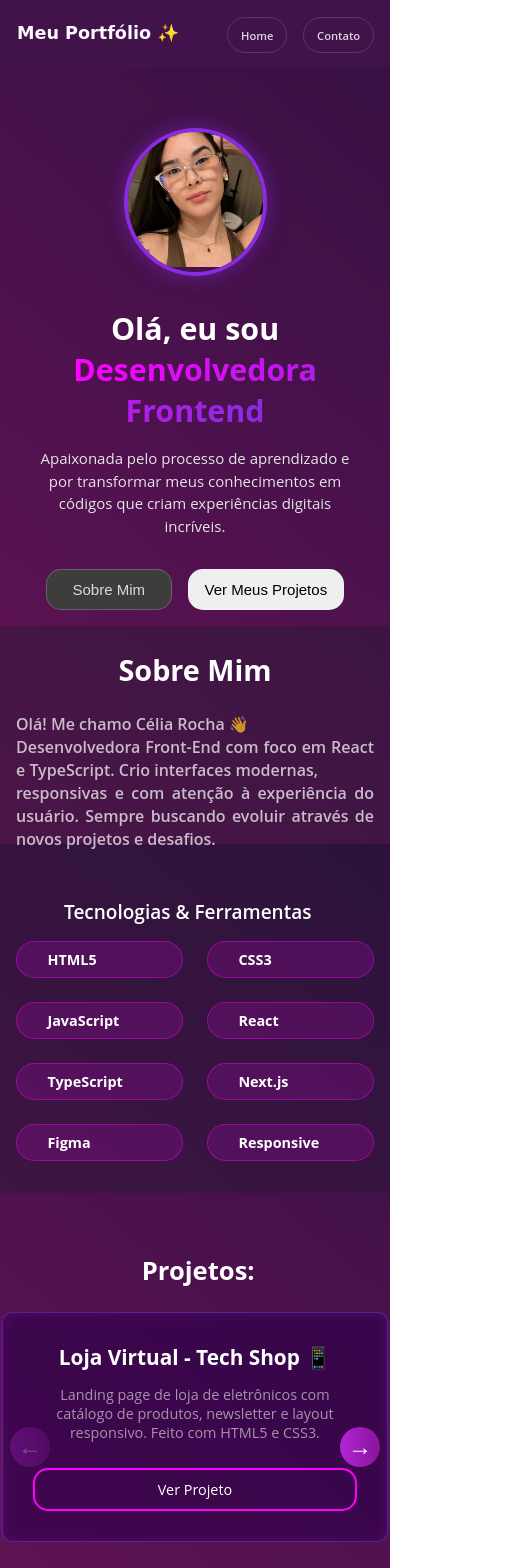
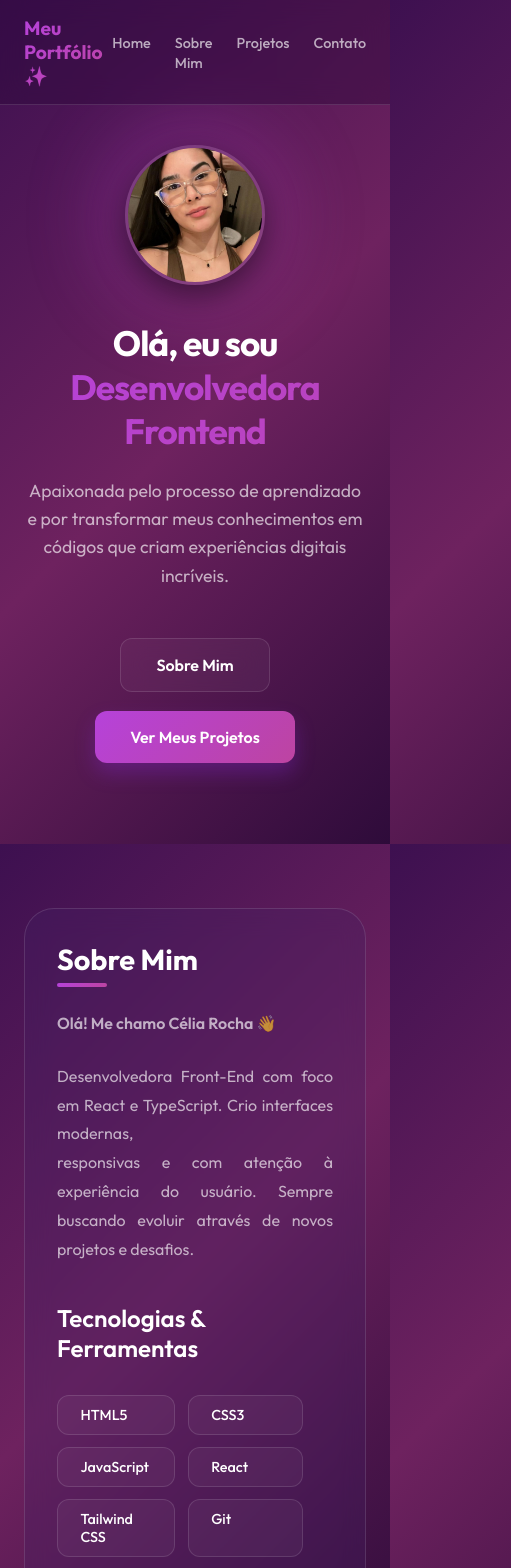
Before and after one commit to celia-rocha/Meu-Portfolio, a React (Vite) app: page / in a window 390 px wide. Shown: the top 1568 px of the page, 511 px wide, since content can reach past the window. Built offline with nearby package versions, Linux system fonts and the light colour scheme.

Commit message:
Refatoração e organização do código

```diff
--- a/index.html
+++ b/index.html
@@ -1,9 +1,15 @@
-<!DOCTYPE html>
+<!doctype html>
 <html lang="pt-BR">
   <head>
     <meta charset="UTF-8" />
     <link rel="icon" type="image/svg+xml" href="/vite.svg" />
     <meta name="viewport" content="width=device-width, initial-scale=1.0" />
+    <link rel="preconnect" href="https://fonts.googleapis.com" />
+    <link rel="preconnect" href="https://fonts.gstatic.com" crossorigin />
+    <link
+      href="https://fonts.googleapis.com/css2?family=Outfit:wght@300;400;500;600;700&display=swap"
+      rel="stylesheet"
+    />
     <title>Meu Portfólio</title>
   </head>
   <body>
--- a/src/components/About.tsx
+++ b/src/components/About.tsx
@@ -20,8 +20,10 @@ const About = () => {
             <span className="skill-tag">CSS3</span>
             <span className="skill-tag">JavaScript</span>
             <span className="skill-tag">React</span>
+            <span className="skill-tag">Tailwind CSS</span>
+            <span className="skill-tag">Git</span>
+            <span className="skill-tag">GitHub</span>
             <span className="skill-tag">TypeScript</span>
-
             <span className="skill-tag">Next.js</span>
             <span className="skill-tag">Figma</span>
             <span className="skill-tag">Responsive </span>
--- a/src/components/Header.tsx
+++ b/src/components/Header.tsx
@@ -13,6 +13,12 @@ const Header = () => {
             <a href="#home">Home</a>
           </li>
           <li>
+            <a href="#sobre">Sobre Mim</a>
+          </li>
+          <li>
+            <a href="#projetos">Projetos</a>
+          </li>
+          <li>
             <a href="#contato">Contato</a>
           </li>
         </ul>
--- a/src/index.css
+++ b/src/index.css
@@ -1,9 +1,13 @@
 :root {
-  --bg-card: #1c1a2e5c;
-  --accent-purple: #ff00ff;
-  --accent-gradient: linear-gradient(90deg, #ff00ff, #8a2be2);
+  --bg-card: rgba(67, 34, 100, 0.3);
+  --bg-glass: rgba(255, 255, 255, 0.04);
+  --border-glass: rgba(255, 255, 255, 0.12);
+  --accent-purple: #e156fda7;
+  --accent-glow: rgba(224, 86, 253, 0.35);
+  --accent-gradient: linear-gradient(135deg, #b642da 0%, #bd44a1 100%);
   --text-main: #ffffff;
-  --text-secondary: rgba(255, 255, 255, 0.7);
+  --text-secondary: rgba(255, 255, 255, 0.65);
+  --glass-blur: blur(12px);
 }
 
 * {
@@ -18,8 +22,9 @@ html {
 }
 
 body {
-  font-family: "Open Sans", sans-serif;
-  background: linear-gradient(220deg, #351043 0%, rgb(99, 19, 86) 100%);
+  font-family: "Outfit", sans-serif;
+  background: linear-gradient(135deg, #3d1050 0%, #6e225f 50%, #2e0b3a 100%);
+  color: var(--text-main);
   position: relative;
   overflow-x: hidden;
   min-height: 100vh;
--- a/src/styles/About.css
+++ b/src/styles/About.css
@@ -1,12 +1,7 @@
 .about-section {
   width: 100%;
-  min-height: auto;
-  padding: 2rem 3rem;
-  margin: 0;
-  text-align: center;
-  background: var(--bg-card);
+  padding: 8rem 3rem;
   box-sizing: border-box;
-  margin-top: 4rem;
 }
 
 .about-section h2 {
@@ -21,99 +16,100 @@
 .about-content {
   display: flex;
   flex-wrap: wrap;
-  gap: 3rem;
-  text-align: left;
+  gap: 4rem;
+  max-width: 1100px;
+  margin: 0 auto;
   align-items: flex-start;
+  background: var(--bg-card);
+  padding: 3.5rem;
+  border-radius: 30px;
+  border: 1px solid var(--border-glass);
+  backdrop-filter: var(--glass-blur);
 }
 
 .about-text {
-  flex: 1;
-  font-size: 1.1rem;
+  flex: 1.2;
+}
+
+.about-text h2 {
+  font-size: 2.2rem;
+  font-weight: 700;
+  margin-bottom: 2rem;
+  margin-top: 0;
+  color: var(--text-main);
+  position: relative;
+  display: inline-block;
+}
+
+.about-text h2::after {
+  content: "";
+  position: absolute;
+  bottom: -10px;
+  left: 0;
+  width: 50px;
+  height: 4px;
+  background: var(--accent-gradient);
+  border-radius: 2px;
+}
+
+.about-intro {
+  font-size: 1.4rem;
   font-weight: 600;
   margin-bottom: 1.5rem;
-  color: rgba(255, 255, 255, 0.713);
+  color: var(--text-main);
+}
+
+.about-text p {
+  font-size: 1.1rem;
+  line-height: 1.8;
+  color: var(--text-secondary);
   text-align: justify;
 }
 
 .about-skills {
-  flex: 0.5;
+  flex: 0.8;
 }
 
 .about-skills h3 {
   font-size: 1.5rem;
   font-weight: 600;
-  margin-bottom: 1rem;
+  margin-bottom: 2rem;
   margin-top: 0;
-  color: #ffffff;
-  padding-left: 60px;
+  color: var(--text-main);
 }
 
 .skills-grid {
   display: flex;
   flex-wrap: wrap;
-  justify-content: center;
-  gap: 0.75rem;
-  margin-top: 1.5rem;
+  gap: 0.8rem;
 }
 
 .skill-tag {
-  font-size: 15px;
-  background-color: rgba(255, 0, 255, 0.15);
-  color: #ffffff;
-  padding: 0.5rem 1.9rem;
+  font-size: 0.9rem;
+  background: var(--bg-glass);
+  color: white;
+  padding: 0.6rem 1.4rem;
   font-weight: 500;
-  border-radius: 20px;
-  border: 1px solid rgba(255, 0, 255, 0.4);
+  border-radius: 12px;
+  border: 1px solid var(--border-glass);
   transition: all 0.3s ease;
-  cursor: pointer;
 }
 
 .skill-tag:hover {
-  background-color: rgba(255, 0, 255, 0.3);
-  border-color: rgba(255, 0, 255, 0.7);
-  transform: translateY(-2px);
-  box-shadow: 0 4px 8px rgba(255, 0, 255, 0.3);
+  background: var(--accent-gradient);
+  border-color: transparent;
+  transform: translateY(-3px);
+  box-shadow: 0 5px 15px var(--accent-glow);
 }
 
 @media (max-width: 768px) {
-  .about-section {
-    width: 100%; /* Mantém a largura de 90% em telas menores */
-    padding: 2rem 1rem; /* Reduz o padding lateral em telas menores */
-    margin-top: 0rem;
-  }
-  .about-section h2 {
-    font-size: 1.8rem;
-    margin-bottom: 2rem;
-    padding-right: 0;
-    text-align: center;
-    white-space: nowrap;
-  }
-  .about-text {
-    font-size: 16px;
-    line-height: 23px;
-    text-align: justify;
-    margin-bottom: 0;
-  }
-  .about-skills {
-    flex: 1;
-  }
-  .about-skills h3 {
-    font-size: 19px;
-    padding-left: 3rem;
-    margin-top: 0;
-  }
+  .about-section { padding: 4rem 1.5rem; }
+  .about-content { padding: 2rem; gap: 2.5rem; }
+  .about-text h2 { font-size: 1.8rem; }
+  .about-intro { font-size: 1.2rem; }
+  .about-text p { font-size: 1rem; }
   .skills-grid {
     display: grid;
-    grid-template-columns: repeat(
-      2,
-      1fr
-    ); /* Cria 2 colunas com larguras iguais */
-    gap: 1.5rem; /* Adiciona um espaço entre os botões */
-    margin: 0 auto; /* Centraliza o grid */
-  }
-
-  .skill-tag {
-    font-size: 0.9rem; /* Ajustei a unidade para ficar legível */
-    font-weight: 700;
+    grid-template-columns: repeat(2, 1fr);
   }
 }
--- a/src/styles/Header.css
+++ b/src/styles/Header.css
@@ -5,25 +5,27 @@
   display: flex;
   justify-content: space-between;
   align-items: center;
-  padding: 1.5rem 3rem;
-  color: rgb(214, 66, 255);
+  padding: 1.8rem 5rem;
   z-index: 1000;
-  background-color: rgba(67, 21, 77, 0.763);
-  backdrop-filter: blur(20px);
+  background: rgba(45, 9, 59, 0.419);
+  backdrop-filter: var(--glass-blur);
+  border-bottom: 1px solid var(--border-glass);
 }
 
 .logo-container h1 {
-  font-size: 1.7rem;
+  font-size: 1.5rem;
   font-weight: 700;
-  font-family: Comic Sans MS, Comic Sans, cursive;
   margin: 0;
-  color: #fcf8ff;
-  padding-left: 50px;
+  color: var(--text-main);
+  background: var(--accent-gradient);
+  -webkit-background-clip: text;
+  background-clip: text;
+  -webkit-text-fill-color: transparent;
 }
 
 .nav-links ul {
   display: flex;
-  gap: 1.2rem;
+  gap: 2rem;
   list-style: none;
   margin: 0;
   padding: 0;
@@ -31,42 +33,46 @@
 
 .nav-links a {
   text-decoration: none;
-  font-weight: 600;
-  padding: 0.6rem 2rem;
-  border-radius: 20px;
+  font-weight: 500;
+  font-size: 1rem;
+  color: var(--text-secondary);
   transition: all 0.3s ease;
-  cursor: pointer;
-  background: transparent;
-  color: rgba(255, 255, 255, 0.823);
-  border: 1px solid rgba(255, 255, 255, 0.137);
+  position: relative;
+}
+
+.nav-links a::after {
+  content: "";
+  position: absolute;
+  bottom: -5px;
+  left: 0;
+  width: 0;
+  height: 2px;
+  background: var(--accent-gradient);
+  transition: width 0.3s ease;
 }
 
 .nav-links a:hover {
-  border: 1x solid #ff00ff30;
-  background: rgba(255, 0, 255, 0.1);
-  color: #ffffff;
-  transform: translateY(-2px);
+  color: var(--text-main);
 }
 
-/* --- Código para Mobile --- */
-/* Media query para telas com no máximo 768px de largura */
+.nav-links a:hover::after {
+  width: 100%;
+}
+
 @media (max-width: 768px) {
   .header {
-    padding: 1.4rem 1rem;
+    padding: 1rem 1.5rem;
   }
 
   .logo-container h1 {
-    font-size: 1.1rem;
-    padding-left: 1px;
+    font-size: 1.2rem;
   }
 
   .nav-links ul {
-    gap: 1rem;
+    gap: 1.5rem;
   }
 
   .nav-links a {
-    font-size: 0.7rem;
-    padding: 0.6rem 0.8rem;
-    font-weight: 600;
+    font-size: 0.9rem;
   }
 }
--- a/src/styles/HeroSection.css
+++ b/src/styles/HeroSection.css
@@ -3,120 +3,124 @@
   flex-direction: column;
   align-items: center;
   text-align: center;
-  padding: 10rem 2rem 1rem;
-  min-height: 10vh;
+  padding: 12rem 2rem 5rem;
+  min-height: 100vh;
+  justify-content: center;
 }
 
 .profile-container {
   border-radius: 50%;
-  overflow: hidden;
-  border: 4px solid #8a2be2;
-  box-shadow: 0 0 20px rgba(138, 43, 226, 0.5);
+  position: relative;
+  margin-bottom: 2rem;
+}
+
+/* Efeito de Glow atrás da foto */
+.profile-container::after {
+  content: "";
+  position: absolute;
+  top: 50%;
+  left: 50%;
+  transform: translate(-50%, -50%);
+  width: 180px;
+  height: 180px;
+  background: var(--accent-gradient);
+  border-radius: 50%;
+  filter: blur(40px);
+  opacity: 0.3;
+  z-index: -1;
+  animation: pulse-glow 4s infinite alternate;
+}
+
+@keyframes pulse-glow {
+  0% { transform: translate(-50%, -50%) scale(1); opacity: 0.3; }
+  100% { transform: translate(-50%, -50%) scale(1.2); opacity: 0.5; }
 }
 
 .profile-pic {
-  width: 160px;
-  height: 160px;
+  width: 180px;
+  height: 180px;
+  border-radius: 50%;
   object-fit: cover;
+  border: 3px solid var(--border-glass);
+  box-shadow: 0 10px 30px rgba(0, 0, 0, 0.5);
 }
 
-.hero-text {
-  margin-top: 2rem;
-}
-
-h1 {
-  font-size: 2.8rem;
+.hero-text h1 {
+  font-size: 3.5rem;
   font-weight: 700;
-  margin-bottom: 1rem;
-  color: #fff;
+  margin-bottom: 1.5rem;
+  letter-spacing: -1px;
 }
 
 .highlight {
-  background: linear-gradient(90deg, #ff00ff, #8a2be2);
+  display: block;
+  background: var(--accent-gradient);
+  background-size: 200% auto;
   -webkit-background-clip: text;
+  background-clip: text;
   -webkit-text-fill-color: transparent;
-  background-clip: text;
-  color: transparent;
+  animation: shine 3s linear infinite;
+}
+
+@keyframes shine {
+  to { background-position: 200% center; }
 }
 
 .description {
-  font-size: 1.2rem;
-  max-width: 600px;
-  margin: 0 auto 2rem;
-  line-height: 1.5;
-  color: #e5e5e5;
+  font-size: 1.25rem;
+  max-width: 650px;
+  margin: 0 auto 3rem;
+  line-height: 1.6;
+  color: var(--text-secondary);
 }
 
 .cta-buttons {
   display: flex;
-  gap: 1.5rem;
-  flex-wrap: wrap;
+  gap: 1.2rem;
   justify-content: center;
 }
 
-/* ADICIONE ISSO AQUI - ESTILO PARA OS LINKS */
-.cta-buttons a {
-  text-decoration: none;
-  display: inline-block;
-}
+.cta-buttons a { text-decoration: none; }
 
-.btn-primary,
-.btn-secondary {
-  font-size: 0.9rem;
-  border-radius: 15px;
+.btn-primary, .btn-secondary {
+  font-family: inherit;
+  font-weight: 600;
+  padding: 1rem 2.2rem;
+  border-radius: 12px;
   cursor: pointer;
-  border: none;
-  transition: transform 0.2s ease;
+  transition: all 0.3s cubic-bezier(0.175, 0.885, 0.32, 1.275);
+  font-size: 1rem;
 }
 
 .btn-primary {
-  background: linear-gradient(90deg, #bf38dacf);
-  color: #000000;
-  padding: 0.9rem 1.8rem;
-  border: 1px solid rgba(255, 255, 255, 0.2);
+  background: var(--accent-gradient);
+  color: white;
+  border: none;
+  box-shadow: 0 10px 20px rgba(138, 43, 226, 0.3);
 }
 
 .btn-secondary {
-  background-color: #3d3d3d;
-  color: rgba(255, 255, 255, 0.813);
-  padding: 0.9rem 2.7rem;
-  border: 1px solid rgba(255, 255, 255, 0.2);
+  background: var(--bg-glass);
+  color: white;
+  border: 1px solid var(--border-glass);
+  backdrop-filter: var(--glass-blur);
 }
 
-.btn-primary:hover,
+.btn-primary:hover {
+  transform: translateY(-5px);
+  box-shadow: 0 15px 25px rgba(138, 43, 226, 0.4);
+}
+
 .btn-secondary:hover {
-  transform: scale(1.05);
+  transform: translateY(-5px);
+  background: rgba(255, 255, 255, 0.08);
 }
 
 @media (max-width: 768px) {
-  .hero-section {
-    min-height: 70vh;
-    padding: 8rem 2rem 1rem;
-  }
-
-  .profile-pic {
-    width: 135px;
-    height: 135px;
-  }
-  h1 {
-    font-size: 1.9rem;
-  }
-
-  .description {
-    font-size: 15px;
-  }
-
-  .cta-buttons {
-    flex-wrap: nowrap;
-    gap: 1rem;
-  }
-  .btn-primary {
-    padding: 0.7rem 1rem;
-    font-size: 15px;
-  }
-
-  .btn-secondary {
-    padding: 0.7rem 1.6rem;
-    font-size: 15px;
-  }
+  .hero-section { padding: 8rem 1.5rem 4rem; }
+  .hero-text h1 { font-size: 2.2rem; }
+  .profile-pic { width: 140px; height: 140px; }
+  .profile-container::after { width: 140px; height: 140px; }
+  .description { font-size: 1.1rem; }
+  .cta-buttons { flex-direction: column; width: 100%; }
 }
--- a/src/styles/Projects.css
+++ b/src/styles/Projects.css
@@ -1,192 +1,134 @@
 .projects-section {
-  padding: 80px 0;
-  color: #ffff;
+  padding: 8rem 2rem;
+  max-width: 1200px;
+  margin: 0 auto;
 }
 
 .section-title {
-  font-size: 2.1rem;
+  font-size: 2.2rem;
   text-align: center;
-  margin-bottom: 60px;
-  padding-left: 0px;
-  color: #ffffff;
+  margin-bottom: 4rem;
+  font-weight: 700;
+  color: var(--text-main);
 }
 
 /* CAROUSEL STYLES */
 .carousel-wrapper {
-  max-width: 1200px;
-  margin: 0 auto;
-  padding: 0 20px;
   display: flex;
   align-items: center;
-  gap: 20px;
+  gap: 1.5rem;
   position: relative;
 }
 
 .projects-carousel {
   flex: 1;
   overflow: hidden;
-  border-radius: 10px;
 }
 
 .projects-track {
   display: flex;
-  transition: transform 0.5s ease-in-out;
+  transition: transform 0.6s cubic-bezier(0.23, 1, 0.32, 1);
 }
 
 .project-slide {
   min-width: calc(100% / 3);
-  padding: 0 15px;
+  padding: 1rem;
   box-sizing: border-box;
 }
 
 /* BOTÕES DE NAVEGAÇÃO */
 .carousel-btn {
-  background: linear-gradient(90deg, #b425d8, #88149a);
-  border: none;
-  color: #ffffff;
-  font-size: 2rem;
+  background: var(--bg-glass);
+  border: 1px solid var(--border-glass);
+  color: white;
   width: 50px;
   height: 50px;
   border-radius: 50%;
   cursor: pointer;
-  font-weight: bold;
   display: flex;
   align-items: center;
   justify-content: center;
   flex-shrink: 0;
+  backdrop-filter: var(--glass-blur);
+  transition: all 0.3s ease;
+  font-size: 1.2rem;
 }
 
 .carousel-btn:hover:not(:disabled) {
+  background: var(--accent-gradient);
+  border-color: transparent;
   transform: scale(1.1);
-  box-shadow: 0 0 20px rgba(255, 0, 255, 0.6);
+  box-shadow: 0 0 20px var(--accent-glow);
 }
 
 .carousel-btn:disabled {
-  opacity: 0.3;
+  opacity: 0.2;
   cursor: not-allowed;
 }
 
 /* PROJECT CARD */
 .project-card {
-  background-color: #31004aaa;
-  padding: 30px;
-  border-radius: 10px;
+  background: var(--bg-card);
+  padding: 2.5rem 2rem;
+  border-radius: 24px;
   text-align: center;
-  box-shadow: 0 0 10px rgba(180, 50, 255, 0.2),
-    inset 0 0 15px rgba(180, 50, 255, 0.15);
-  transition: transform 0.3s ease-in-out, box-shadow 0.3s ease-in-out;
-  border: 1px solid rgba(150, 70, 255, 0.4);
+  border: 1px solid var(--border-glass);
+  backdrop-filter: var(--glass-blur);
   height: 100%;
   display: flex;
   flex-direction: column;
+  transition: all 0.4s cubic-bezier(0.175, 0.885, 0.32, 1.275);
 }
 
 .project-card:hover {
-  transform: translateY(-3px);
-  box-shadow: 0 0 25px rgba(180, 50, 255, 0.306),
-    inset 0 0 20px rgba(180, 50, 255, 0.3);
+  transform: translateY(-10px) scale(1.02);
+  border-color: var(--accent-purple);
+  box-shadow: 0 20px 40px rgba(0, 0, 0, 0.4);
 }
 
 .project-title {
   font-size: 1.4rem;
-  color: #ffffff;
-  margin-bottom: 20px;
+  color: var(--text-main);
+  margin-bottom: 1.2rem;
+  font-weight: 600;
 }
 
 .project-description {
   font-size: 1rem;
-  line-height: 1.3;
-  color: #e6e3e3a2;
+  line-height: 1.5;
+  color: var(--text-secondary);
   flex: 1;
+  margin-bottom: 2rem;
 }
 
 .project-button {
   display: inline-block;
-  padding: 8px 25px;
-  background: transparent;
-  color: #ffffff;
-  border: 2px solid #ff00ff;
-
-  border-radius: 15px;
+  padding: 0.8rem 1.5rem;
+  background: var(--bg-glass);
+  color: white;
+  border: 1px solid var(--accent-purple);
+  border-radius: 12px;
   text-decoration: none;
   font-size: 0.9rem;
-  margin-top: 25px;
+  font-weight: 600;
+  transition: all 0.3s ease;
+}
+
+.project-button:hover {
+  background: var(--accent-gradient);
+  border-color: transparent;
+  box-shadow: 0 5px 15px var(--accent-glow);
 }
 
 /* RESPONSIVE */
 @media (max-width: 1024px) {
-  .project-slide {
-    min-width: calc(100% / 2);
-  }
+  .project-slide { min-width: calc(100% / 2); }
 }
 
 @media (max-width: 768px) {
-  .carousel-wrapper {
-    flex-direction: column; /* empilha tudo */
-    align-items: center; /* centraliza o card */
-    gap: 0;
-    padding: 0;
-  }
-
-  .projects-carousel {
-    width: 100%;
-    display: flex;
-    justify-content: center;
-  }
-  .carousel-btn {
-    position: absolute;
-    top: 50%; /* centraliza verticalmente */
-    width: 40px;
-    height: 40px;
-    font-size: 1.5rem;
-    z-index: 100;
-    display: flex;
-    justify-content: center;
-    align-items: center;
-  }
-
-  /* posição lateral */
-  .carousel-btn.prev {
-    left: 10px;
-  }
-
-  .carousel-btn.next {
-    right: 10px;
-  }
-
-  .project-slide {
-    min-width: 100%;
-    display: flex;
-    justify-content: center;
-  }
-  .project-card {
-    width: 70%;
-    max-width: 400px;
-  }
-
-  .section-title {
-    font-size: 1.6rem;
-    margin-bottom: 1.5rem;
-    padding-left: 0.4rem;
-    text-align: center;
-  }
-
-  .project-title {
-    font-size: 1.3rem;
-    margin-bottom: 15px;
-  }
-
-  .project-description {
-    font-size: 0.9rem;
-    margin-bottom: 15px;
-  }
-
-  .project-button {
-    margin-top: 10px;
-    padding: 10px 1px;
-  }
-
-  .projects-section {
-    padding: 60px 0;
-  }
+  .projects-section { padding: 4rem 0; }
+  .carousel-wrapper { flex-direction: column; }
+  .carousel-btn { display: none; } /* Opcional: oculte setas no mobile e use o track livre se desejar */
+  .project-slide { min-width: 100%; padding: 0.5rem 1.5rem; }
+  .project-card { padding: 2rem 1.5rem; }
 }
```
Also changed, not shown: src/styles/Contact.css (+48 -43 lines), src/styles/SocialLinks.css (+30 -25 lines).
